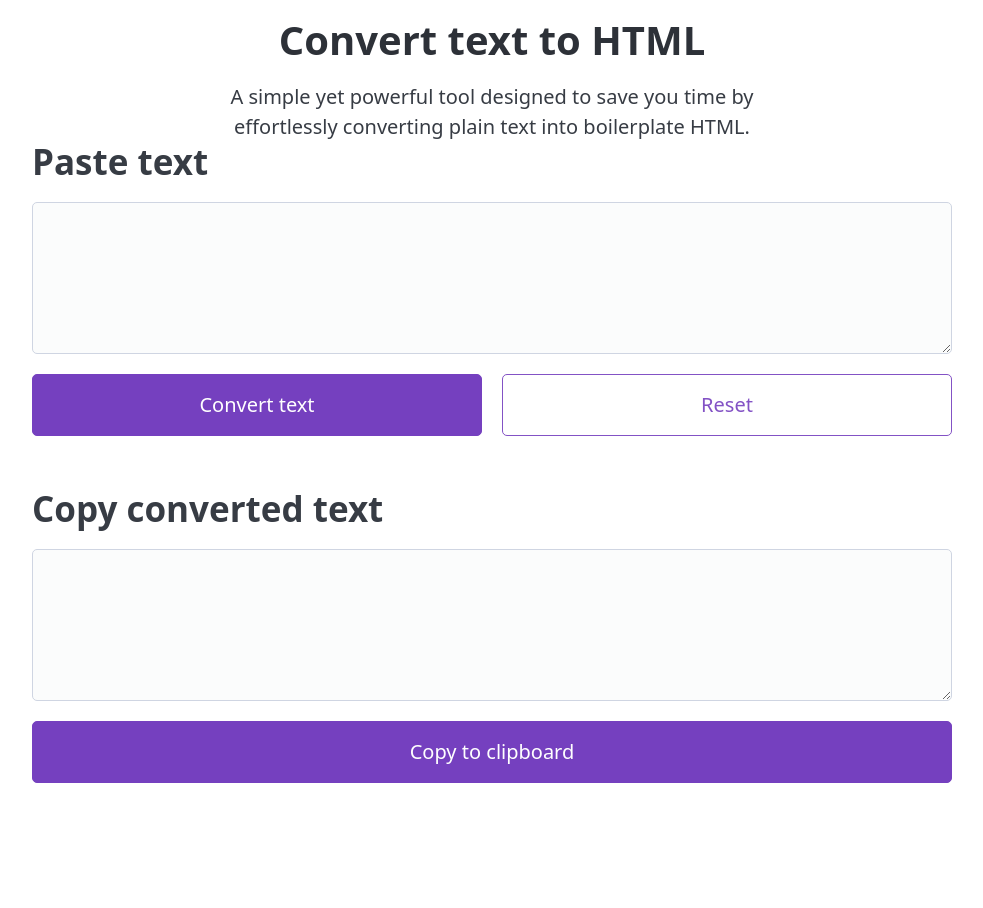
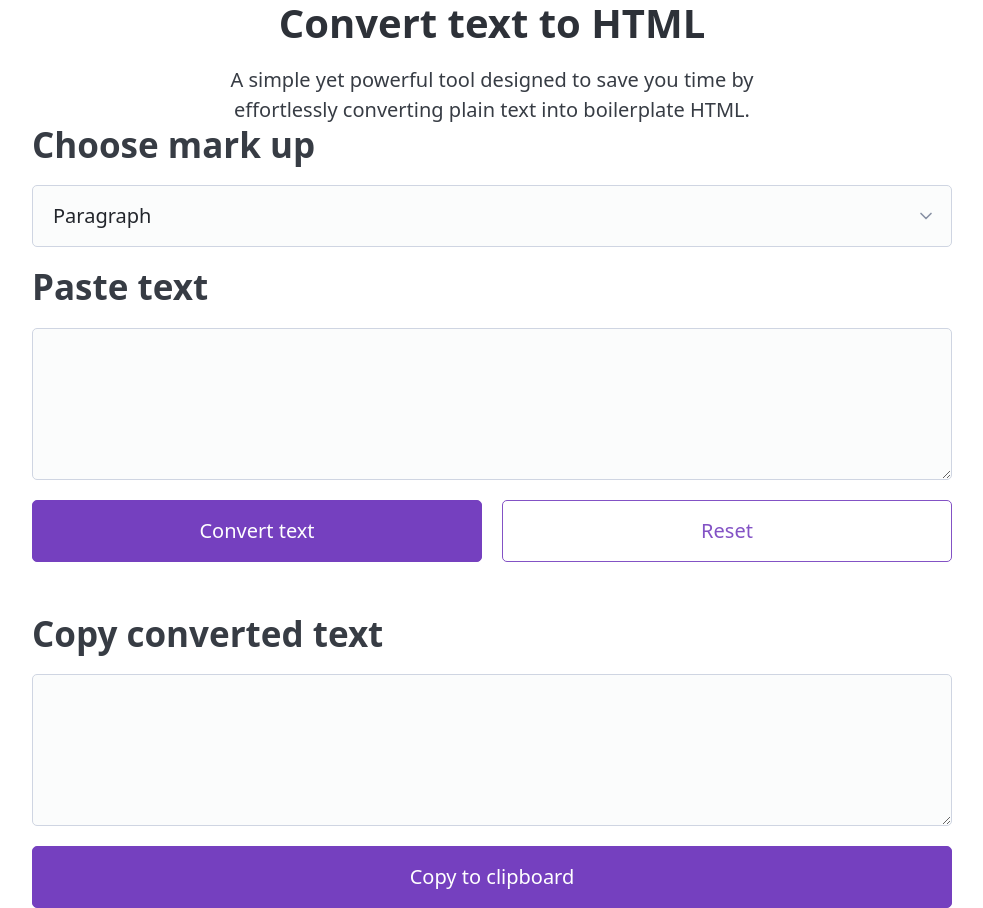
Before and after one commit to darryndotdev/text-to-html, a React (Vite) app: page / in a window 1280 px wide. Shown: the whole page, without its empty margins (148-1131 px from the left). Before the commit the page ends 800 px from the top, so only its background shows below. Built offline with nearby package versions, Linux system fonts and the light colour scheme.

Commit message:
feat: creating functionality for user to have a choice of html conversions

```diff
--- a/src/App.jsx
+++ b/src/App.jsx
@@ -11,10 +11,7 @@ function App() {
         <>
             <Centralised>
                 <Hero />
-                <Form
-                    textToConvert={textToConvert}
-                    onSetTextToConvert={setTextToConvert}
-                />
+                <Form onSetTextToConvert={setTextToConvert} />
                 <Output textToConvert={textToConvert} />
             </Centralised>
         </>
--- a/src/components/Form/Form.jsx
+++ b/src/components/Form/Form.jsx
@@ -2,6 +2,7 @@ import { useState } from 'react';
 
 const Form = ({ onSetTextToConvert }) => {
     const [text, setText] = useState('');
+    const [option, setOption] = useState('paragraph');
 
     function processText(input) {
         const parts = input
@@ -9,9 +10,22 @@ const Form = ({ onSetTextToConvert }) => {
             .map((x) => x.replace(/\s+/g, ' ').trim())
             .filter((x) => x.length > 0);
 
-        const wrapped = parts.map((s) => `<p>${s}</p>`).join('\n');
-
-        return wrapped;
+        if (option === 'paragraph') {
+            const wrapped = parts.map((x) => `<p>${x}</p>`).join('\n');
+            return wrapped;
+        }
+        if (option === 'unordered') {
+            const wrapped = parts
+                .map((x) => `        <li>${x}</li>`)
+                .join('\n');
+            return `<ul>\n${wrapped}\n</ul>`;
+        }
+        if (option === 'ordered') {
+            const wrapped = parts
+                .map((x) => `        <li>${x}</li>`)
+                .join('\n');
+            return `<ol>\n${wrapped}\n</ol>`;
+        }
     }
 
     function handleSubmit(e) {
@@ -29,6 +43,16 @@ const Form = ({ onSetTextToConvert }) => {
 
     return (
         <>
+            <h2>Choose mark up</h2>
+            <select
+                value={option}
+                onChange={(e) => setOption(e.target.value)}
+                style={{ cursor: 'pointer' }}
+            >
+                <option value='paragraph'>Paragraph</option>
+                <option value='unordered'>Unordered list</option>
+                <option value='ordered'>Ordered list</option>
+            </select>
             <h2>Paste text</h2>
             <form onSubmit={handleSubmit}>
                 <textarea
```
